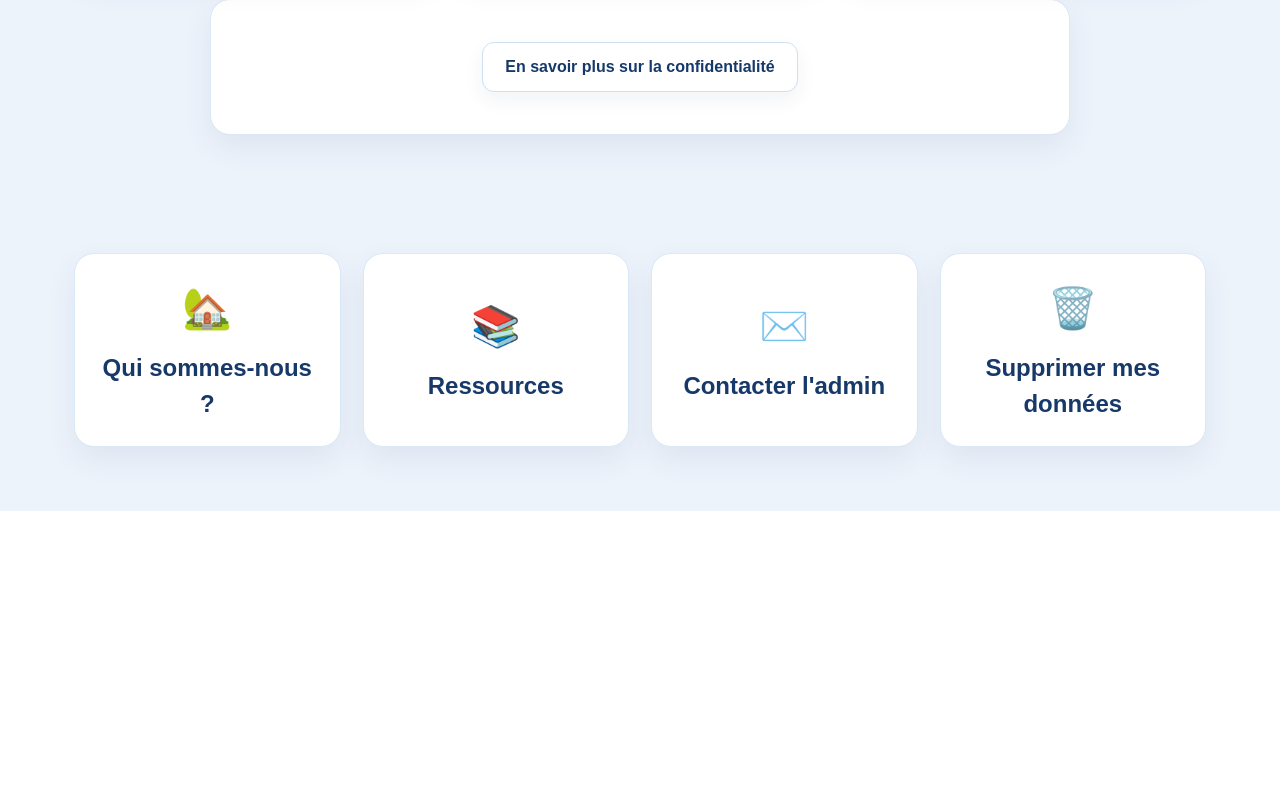
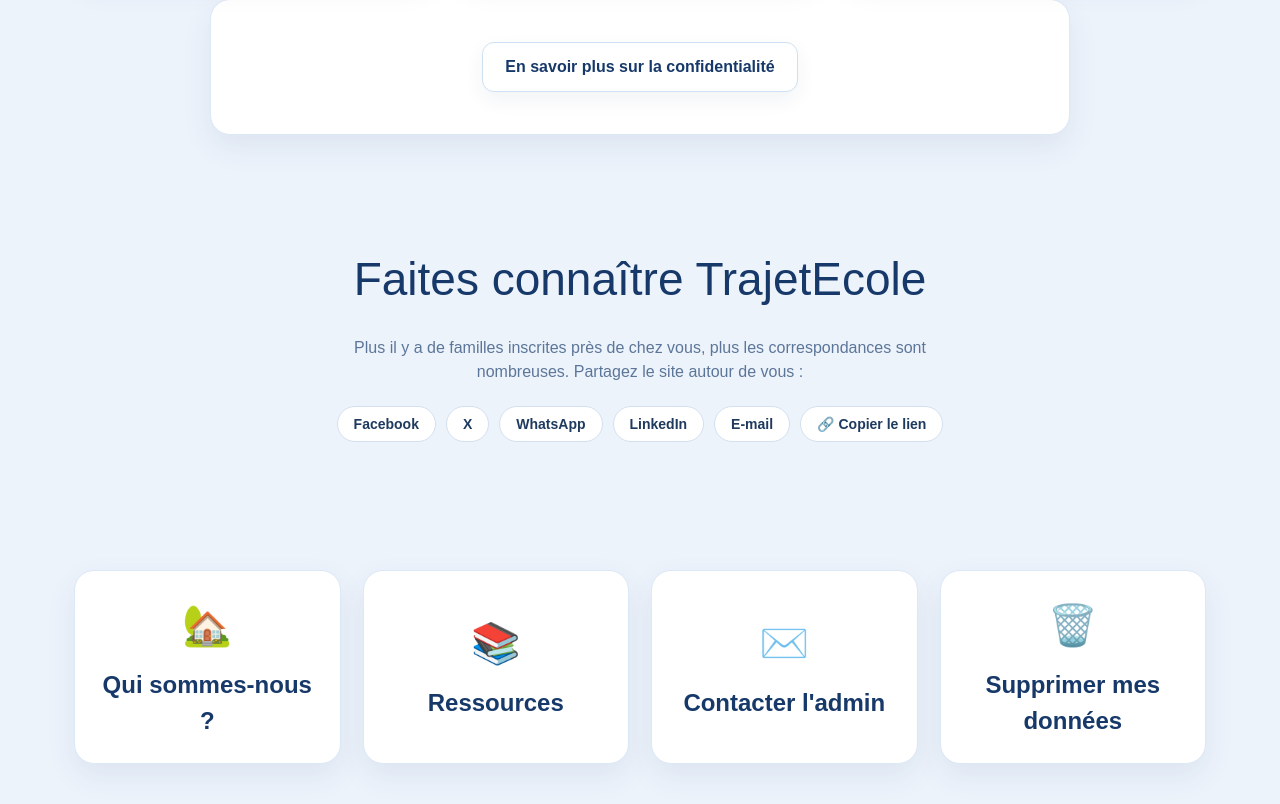
Before and after one commit to cttown/trajetecole-v2, a Next.js app: page / in a window 1280 px wide. Shown: the part 1631-2435 px from the top of the page. Before the commit the page ends 2142 px from the top, so only its background shows below. Built offline with nearby package versions, Linux system fonts and the light colour scheme; no server answers.

Commit message:
Ajout de boutons de partage (Web Share API + Facebook/X/WhatsApp/LinkedIn/email/copier)

```diff
--- /dev/null
+++ b/src/components/ShareButtons.tsx
@@ -0,0 +1,140 @@
+import { useEffect, useState } from 'react'
+import type { CSSProperties } from 'react'
+import { SITE_URL, SITE_NAME } from '../lib/site'
+
+type ShareButtonsProps = {
+  /** Lien à partager (par défaut : l'accueil du site). */
+  url?: string
+  /** Texte d'accompagnement pour le partage. */
+  text?: string
+}
+
+const wrapStyle: CSSProperties = {
+  display: 'flex',
+  flexWrap: 'wrap',
+  gap: 10,
+  justifyContent: 'center',
+  alignItems: 'center',
+}
+
+const baseButton: CSSProperties = {
+  display: 'inline-flex',
+  alignItems: 'center',
+  gap: 8,
+  padding: '10px 16px',
+  borderRadius: 9999,
+  border: '1px solid #d4e0ef',
+  background: '#ffffff',
+  color: '#1f3a5f',
+  fontSize: 14,
+  fontWeight: 600,
+  textDecoration: 'none',
+  cursor: 'pointer',
+  lineHeight: 1,
+}
+
+const primaryButton: CSSProperties = {
+  ...baseButton,
+  border: '1px solid #1670dc',
+  background: '#1670dc',
+  color: '#ffffff',
+}
+
+export default function ShareButtons({ url, text }: ShareButtonsProps) {
+  const shareUrl = url ?? SITE_URL
+  const shareText = text ?? `${SITE_NAME} — organiser les trajets à pied des enfants entre familles`
+
+  const [canNativeShare, setCanNativeShare] = useState(false)
+  const [copied, setCopied] = useState(false)
+
+  useEffect(() => {
+    setCanNativeShare(typeof navigator !== 'undefined' && typeof navigator.share === 'function')
+  }, [])
+
+  const encodedUrl = encodeURIComponent(shareUrl)
+  const encodedText = encodeURIComponent(shareText)
+
+  const links = {
+    facebook: `https://www.facebook.com/sharer/sharer.php?u=${encodedUrl}`,
+    x: `https://twitter.com/intent/tweet?url=${encodedUrl}&text=${encodedText}`,
+    whatsapp: `https://wa.me/?text=${encodeURIComponent(`${shareText} ${shareUrl}`)}`,
+    linkedin: `https://www.linkedin.com/sharing/share-offsite/?url=${encodedUrl}`,
+    email: `mailto:?subject=${encodedText}&body=${encodeURIComponent(`${shareText}\n\n${shareUrl}`)}`,
+  }
+
+  async function handleNativeShare() {
+    try {
+      await navigator.share({ title: SITE_NAME, text: shareText, url: shareUrl })
+    } catch {
+      // partage annulé par l'utilisateur : rien à faire
+    }
+  }
+
+  async function handleCopy() {
+    try {
+      await navigator.clipboard.writeText(shareUrl)
+      setCopied(true)
+      setTimeout(() => setCopied(false), 2000)
+    } catch {
+      setCopied(false)
+    }
+  }
+
+  return (
+    <div style={wrapStyle}>
+      {canNativeShare ? (
+        <button type="button" style={primaryButton} onClick={handleNativeShare}>
+          📣 Partager
+        </button>
+      ) : null}
+
+      <a
+        href={links.facebook}
+        target="_blank"
+        rel="noopener noreferrer"
+        style={baseButton}
+        aria-label="Partager sur Facebook"
+      >
+        Facebook
+      </a>
+
+      <a
+        href={links.x}
+        target="_blank"
+        rel="noopener noreferrer"
+        style={baseButton}
+        aria-label="Partager sur X (Twitter)"
+      >
+        X
+      </a>
+
+      <a
+        href={links.whatsapp}
+        target="_blank"
+        rel="noopener noreferrer"
+        style={baseButton}
+        aria-label="Partager sur WhatsApp"
+      >
+        WhatsApp
+      </a>
+
+      <a
+        href={links.linkedin}
+        target="_blank"
+        rel="noopener noreferrer"
+        style={baseButton}
+        aria-label="Partager sur LinkedIn"
+      >
+        LinkedIn
+      </a>
+
+      <a href={links.email} style={baseButton} aria-label="Partager par e-mail">
+        E-mail
+      </a>
+
+      <button type="button" style={baseButton} onClick={handleCopy}>
+        {copied ? '✅ Lien copié' : '🔗 Copier le lien'}
+      </button>
+    </div>
+  )
+}
--- a/src/pages/index.tsx
+++ b/src/pages/index.tsx
@@ -1,5 +1,6 @@
 import { useEffect, useState } from 'react'
 import Seo from '../components/Seo'
+import ShareButtons from '../components/ShareButtons'
 import Link from 'next/link'
 import { useRouter } from 'next/router'
 import { supabase } from '../lib/supabaseClient'
@@ -235,6 +236,26 @@ export default function HomePage() {
           </div>
         </section>
 
+        <section className={styles.stepsSection}>
+          <div className={styles.container}>
+            <h2 className={styles.sectionTitle}>Faites connaître TrajetEcole</h2>
+
+            <p
+              style={{
+                textAlign: 'center',
+                color: '#5c7699',
+                maxWidth: 620,
+                margin: '0 auto 22px',
+              }}
+            >
+              Plus il y a de familles inscrites près de chez vous, plus les correspondances sont
+              nombreuses. Partagez le site autour de vous :
+            </p>
+
+            <ShareButtons />
+          </div>
+        </section>
+
         <section className={styles.quickLinksSection}>
           <div className={styles.container}>
             <div className={styles.quickLinksGrid}>
```
